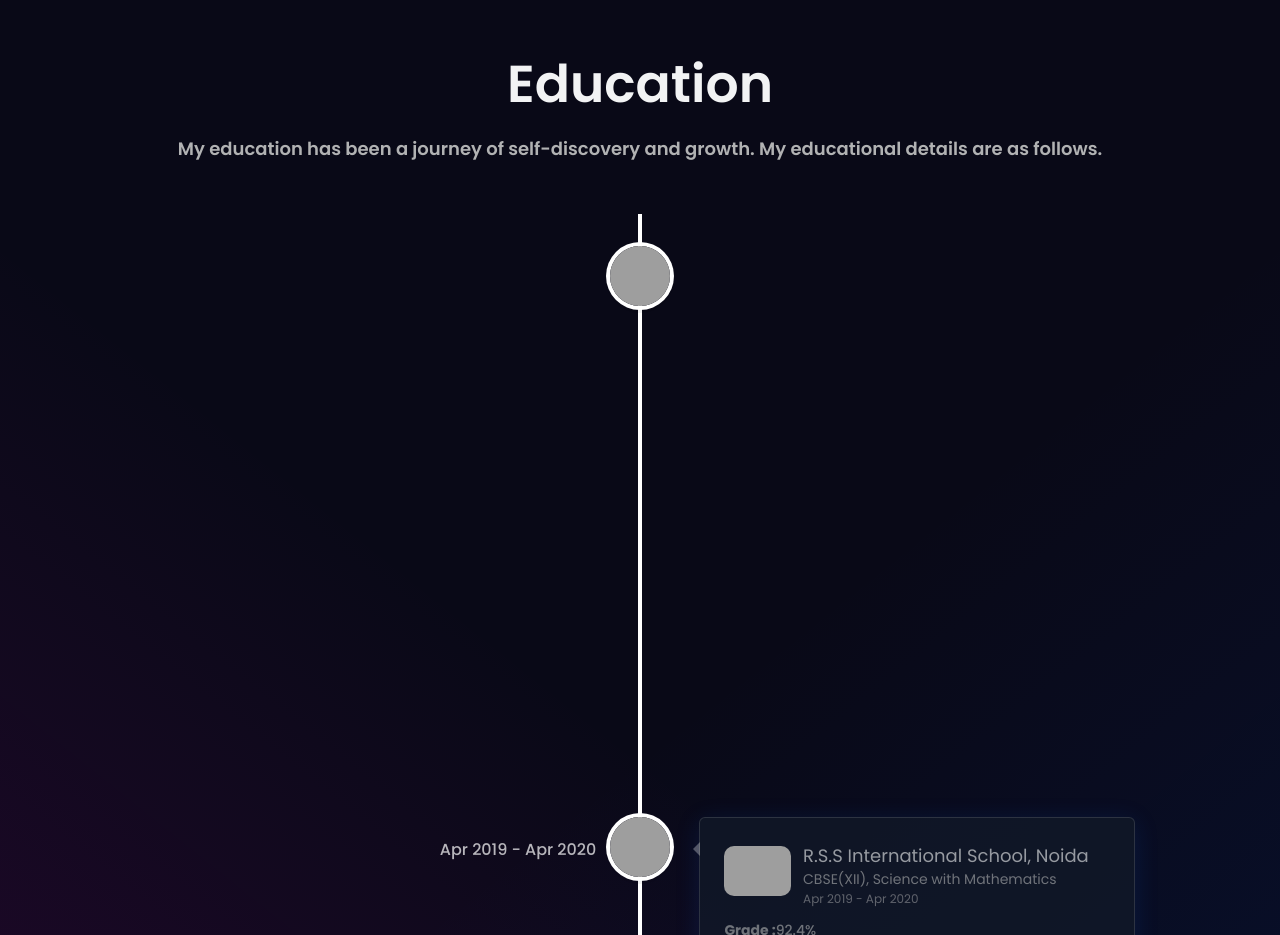
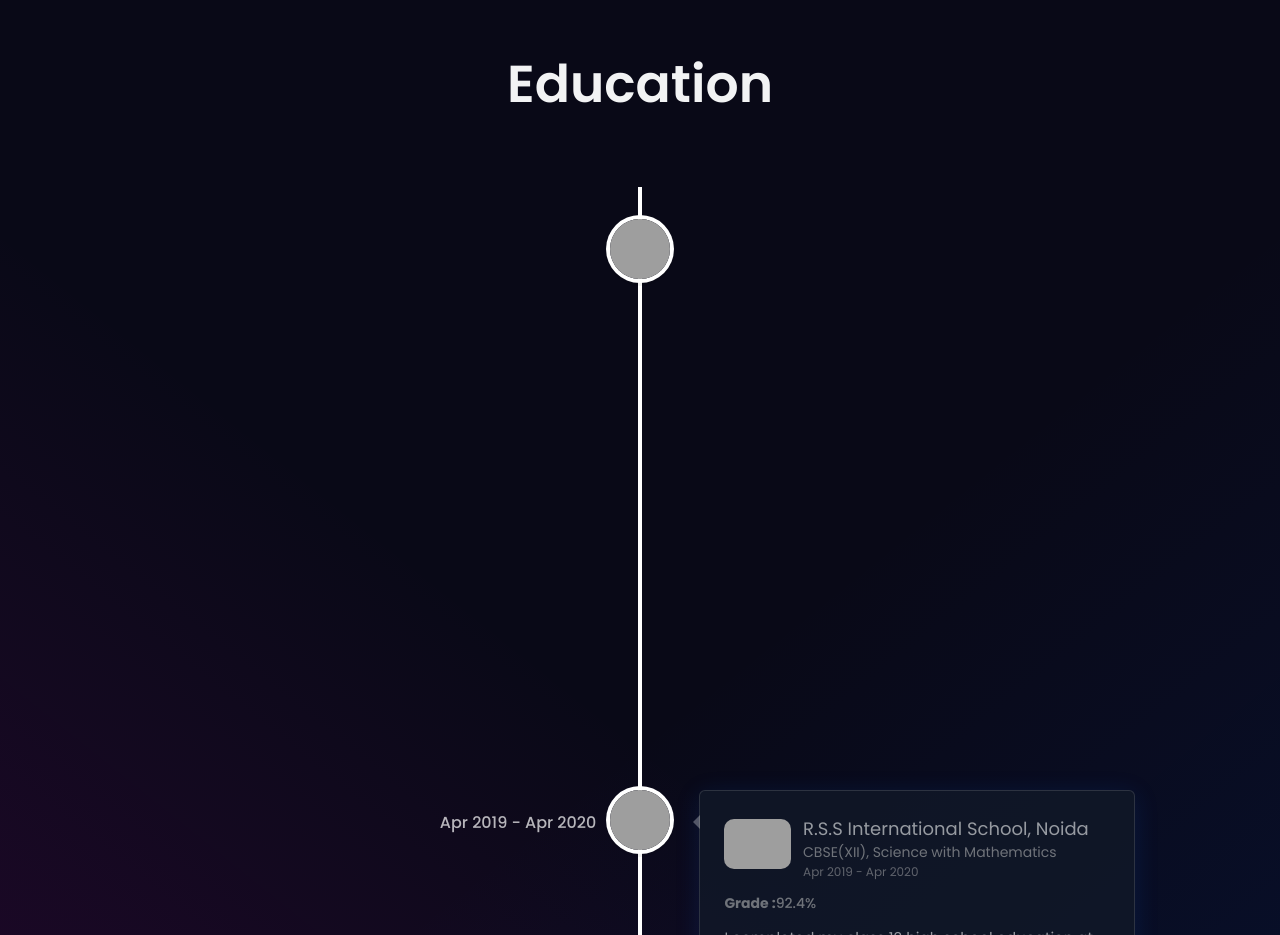
Before and after one commit to ayush8587/ayush.github.io, a React (Create React App) app: page / in a window 1280 px wide. Shown: the part 5120-6055 px from the top of the page. Built offline with nearby package versions, Linux system fonts and the light colour scheme; grey boxes are pictures that could not be loaded.

Commit message:
Update Education.jsx

```diff
--- a/src/components/sections/Education.jsx
+++ b/src/components/sections/Education.jsx
@@ -60,8 +60,8 @@ const Education = () => {
             marginBottom: "40px",
           }}
         >
-          My education has been a journey of self-discovery and growth. My
-          educational details are as follows.
+{/*           My education has been a journey of self-discovery and growth. My
+          educational details are as follows. */}
         </Desc>
 
         <VerticalTimeline>
```
